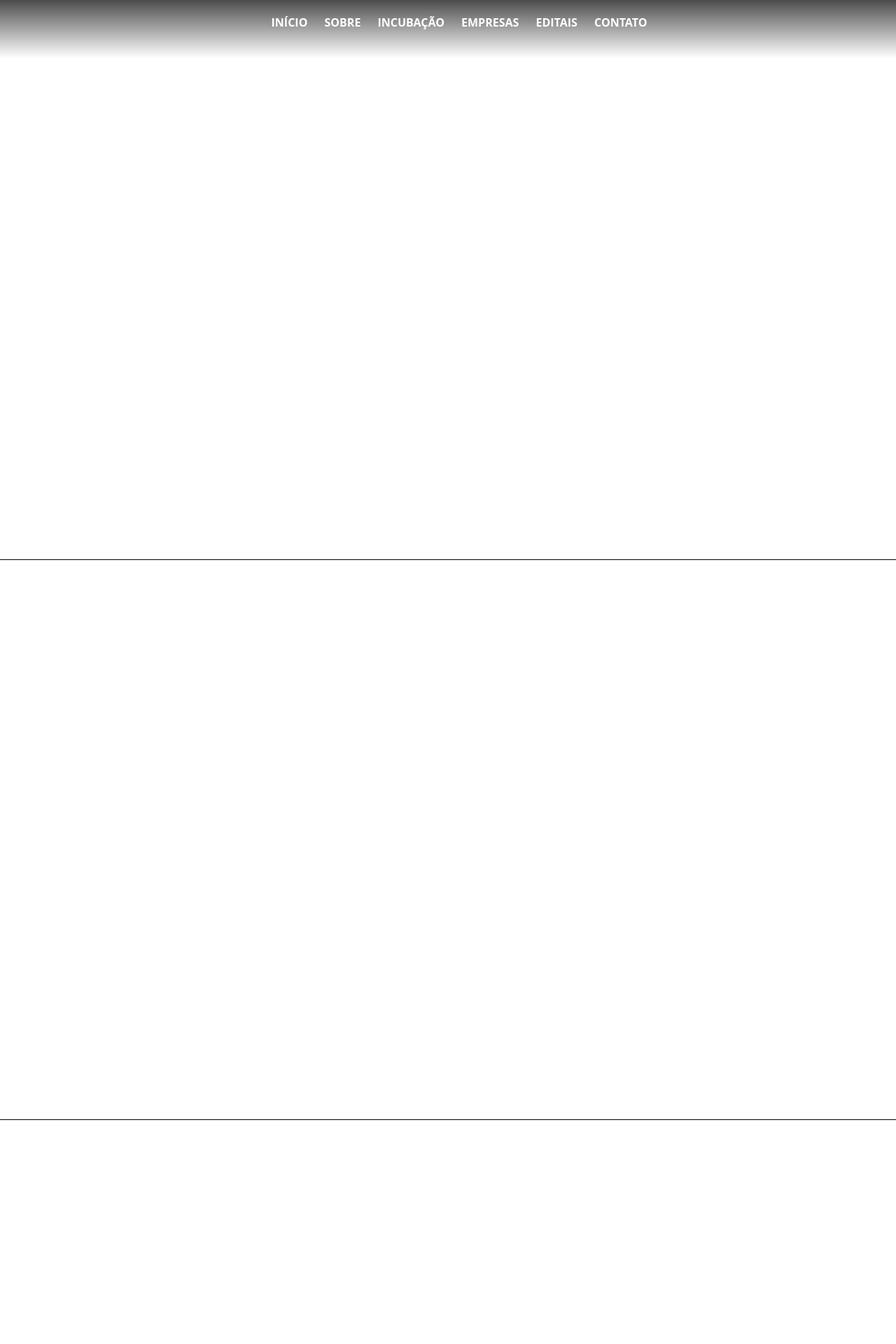
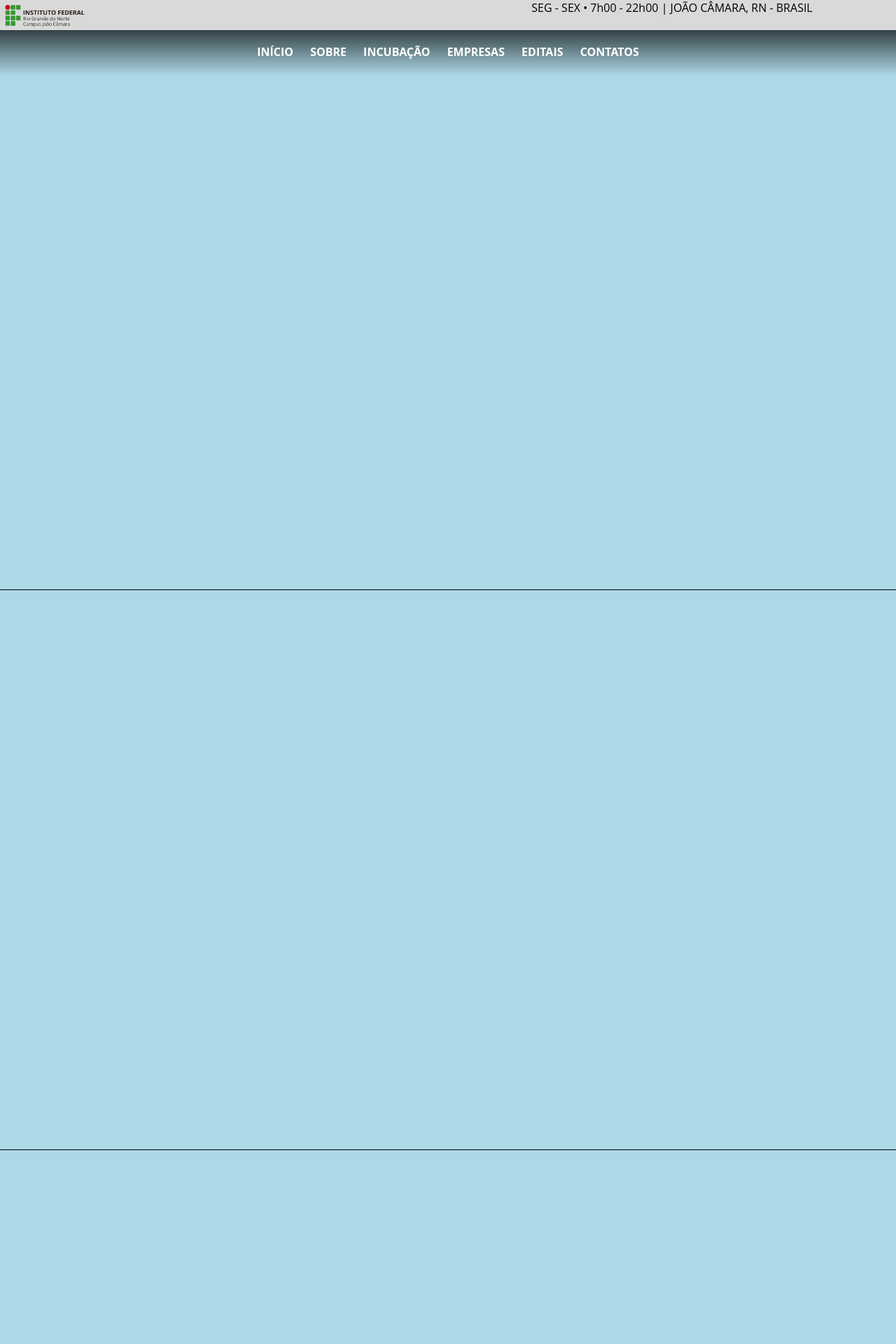
Before and after one commit to luizeduardosb/app-itjc, a Django app: page / in a window 1280 px wide. Shown: the top 1920 px of the page at 70% size. Run offline with Django 4.2, Linux system fonts and the light colour scheme; data comes from the database, SQL or seed files in the repository; both versions use the stored data as it was after the commit.

Commit message:
Apenas save de garantia

```diff
--- a/aplicacoes/static/css/styles.css
+++ b/aplicacoes/static/css/estilos.css
@@ -1,27 +1,56 @@
 /* body */
-*{
+* {
     padding: 0;
+    margin: 0;
     box-sizing: border-box;
     font-family: "Open Sans";
 }
 
-html{
+html {
     scroll-behavior: smooth;
 }
 
-/* Menu top */
-nav{
+/* Cabeçalho */
+.cabecalho {
+    background-color: #D9D9D9;
+    width: 100%;
+    height: 100%;
+    display: inline-block;
+}
+
+.img {
+    width: 50%;
+    float: left;
+    display: flex;
+    align-items: center;
+}
+
+.img img {
+    width: 20%;
+}
+
+.infos {
+    display: flex;
+    justify-content: center;
+    align-items: center;
+    width: 50%;
+    height: 100%;
+}
+
+
+/* Menu principal */
+nav {
     width: 100%;
     position: fixed;
-    background: linear-gradient(rgba(0,0,0,0.7), transparent);
+    background: linear-gradient(rgba(0, 0, 0, 0.7), transparent);
     text-align: center;
 }
 
-nav ul li{
+nav ul li {
     display: inline-block;
 }
 
-nav ul li a{
+nav ul li a {
     text-decoration: none;
     padding: 5px 0;
     display: inline-block;
@@ -33,15 +62,17 @@ nav ul li a{
     transition: all 0.25s ease-in-out;
 }
 
-nav ul li a:hover{
+nav ul li a:hover {
     border-bottom: 3px solid white;
 }
 
-section{
+/* Seções */
+section {
     width: 100%;
     min-height: 100vh;
     background-size: cover;
     background-position: center;
+    background-color: lightblue;
     border-bottom: 1px solid black;
 
     display: flex;
@@ -49,7 +80,8 @@ section{
     align-items: center;
 }
 
-section h1{
+
+section h1 {
     font-size: 70px;
-    color: white
+    color: black;
 }
--- /dev/null
+++ b/aplicacoes/templates/aplicacoes/empresas.html
@@ -0,0 +1,5 @@
+<ul>
+    {% for empresa in empresas %}
+    <li><a href="/empresa/{{empresa.id}}">{{empresa.nome}}</a></li>
+    {% endfor %}
+</ul>
--- a/aplicacoes/templates/aplicacoes/home.html
+++ b/aplicacoes/templates/aplicacoes/home.html
@@ -3,40 +3,37 @@
 
 {% block content %}
 
-<section id="home">
-    <h1>Seção 1</h1>
+<section id="inicio">
+
 </section>
 
 <section id="sobre">
-    <h1>Seção 2</h1>
+
 </section>
 
-<section id="incubação">
-    <h1>Seção 3</h1>
+<section id="incubacao">
+
 </section>
 
 <section id="empresas">
     {% for empresa in empresas %}
-    <div class="card">
-        <div class="card-body">
-            <h5 class="card-title"><a href="/empresa/{{empresa.id}}">{{empresa.nome}}</a></h5>
-        </div>
-    </div>
+    <ul>
+        <li><a href="#">{{empresa.nome}}</a></li>
+    </ul>
     {% endfor %}
+
 </section>
 
 <section id="editais">
-    {% for edital in editais %}
-    <div class="card">
-        <div class="card-body">
-            <h5 class="card-title"><a href="/edital/{{edital.id}}">{{edital.titulo}}</a></h5>
-        </div>
-    </div>
-    {% endfor %}
+    <ul>
+        {% for edital in editais %}
+        <li><a href="/edital/{{edital.id}}">{{edital.titulo}}</a></li>
+        {% endfor %}
+    </ul>
 </section>
 
-<section id="contato">
-    <h1>Seção 6</h1>
+<section id="contatos">
+
 </section>
 
 {% endblock %}
--- a/aplicacoes/templates/base.html
+++ b/aplicacoes/templates/base.html
@@ -6,27 +6,33 @@
   <meta charset="UTF-8">
   <meta name="viewport" content="width=device-width, initial-scale=1.0">
   <title>{% block title %}{% endblock %}</title>
-  <link href="https://cdn.jsdelivr.net/npm/bootstrap@5.3.1/dist/css/bootstrap.min.css" rel="stylesheet"
-    integrity="sha384-4bw+/aepP/YC94hEpVNVgiZdgIC5+VKNBQNGCHeKRQN+PtmoHDEXuppvnDJzQIu9" crossorigin="anonymous">
-  <script src="https://cdn.jsdelivr.net/npm/bootstrap@5.3.1/dist/js/bootstrap.bundle.min.js"
-    integrity="sha384-HwwvtgBNo3bZJJLYd8oVXjrBZt8cqVSpeBNS5n7C8IVInixGAoxmnlMuBnhbgrkm"
-    crossorigin="anonymous"></script>
-  <link rel="stylesheet" href="{% static 'css/styles.css' %}">
+  <link rel="stylesheet" href="{% static 'css/estilos.css' %}">
 </head>
 
 <body>
+  <div class="cabecalho">
+    <div class="img"><img src="{% static 'img/ifrn-logo.png' %}" alt=""></div>
+
+    <div class="infos">
+        <p><i></i>SEG - SEX • 7h00 - 22h00  |  <i></i>JOÃO CÂMARA, RN - BRASIL</p>
+    </div>
+  </div>
+
   <nav>
     <ul>
-      <li><a href="#home">Início</a></li>
+      <li><a href="#inicio">Início</a></li>
       <li><a href="#sobre">Sobre</a></li>
-      <li><a href="#incubação">Incubação</a></li>
+      <li><a href="#incubacao">Incubação</a></li>
       <li><a href="#empresas">Empresas</a></li>
       <li><a href="#editais">Editais</a></li>
-      <li><a href="#contato">Contato</a></li>
+      <li><a href="#contatos">Contatos</a></li>
     </ul>
   </nav>
+
   {% block content %}
   {% endblock %}
+
+  copyrigth itjc
 </body>
 
 </html>
--- a/aplicacoes/urls.py
+++ b/aplicacoes/urls.py
@@ -5,5 +5,6 @@ urlpatterns = [
     path('', views.home, name='home'),
     path('', views.editais, name='editais'),
     path('edital/<int:id>', views.editalView, name='edital-view'),
-    path('', views.empresas, name='empresas'),
+    path('empresas', views.empresas, name='empresas'),
+    path('empresa/<int:id>', views.empresalView, name='empresa-view'),
 ]
--- a/aplicacoes/views.py
+++ b/aplicacoes/views.py
@@ -8,7 +8,7 @@ def home(request):
 
 def editais(request):
     editais = Edital.objects.all()
-    return render(request, 'aplicacoes/home.html/#editais', {'editais': editais})
+    return render(request, 'aplicacoes/home.html', {'editais': editais})
 
 def editalView(request, id):
     edital = get_object_or_404(Edital, pk=id)
@@ -16,4 +16,8 @@ def editalView(request, id):
 
 def empresas(request):
     empresas = Empresa.objects.all()
-    return render(request, 'aplicacoes/home.html/#empresas', {'empresas': empresas})
+    return render(request, 'aplicacoes/empresas.html', {'empresas': empresas})
+
+def empresalView(request, id):
+    empresa = get_object_or_404(Empresa, pk=id)
+    return render(request, 'aplicacoes/empresa.html', {'empresa': empresa})
```
Also changed, not shown: aplicacoes/templates/aplicacoes/empresa.html (added, +13 -0 lines), aplicacoes/static/img/ifrn-logo.png (added), db.sqlite3.
